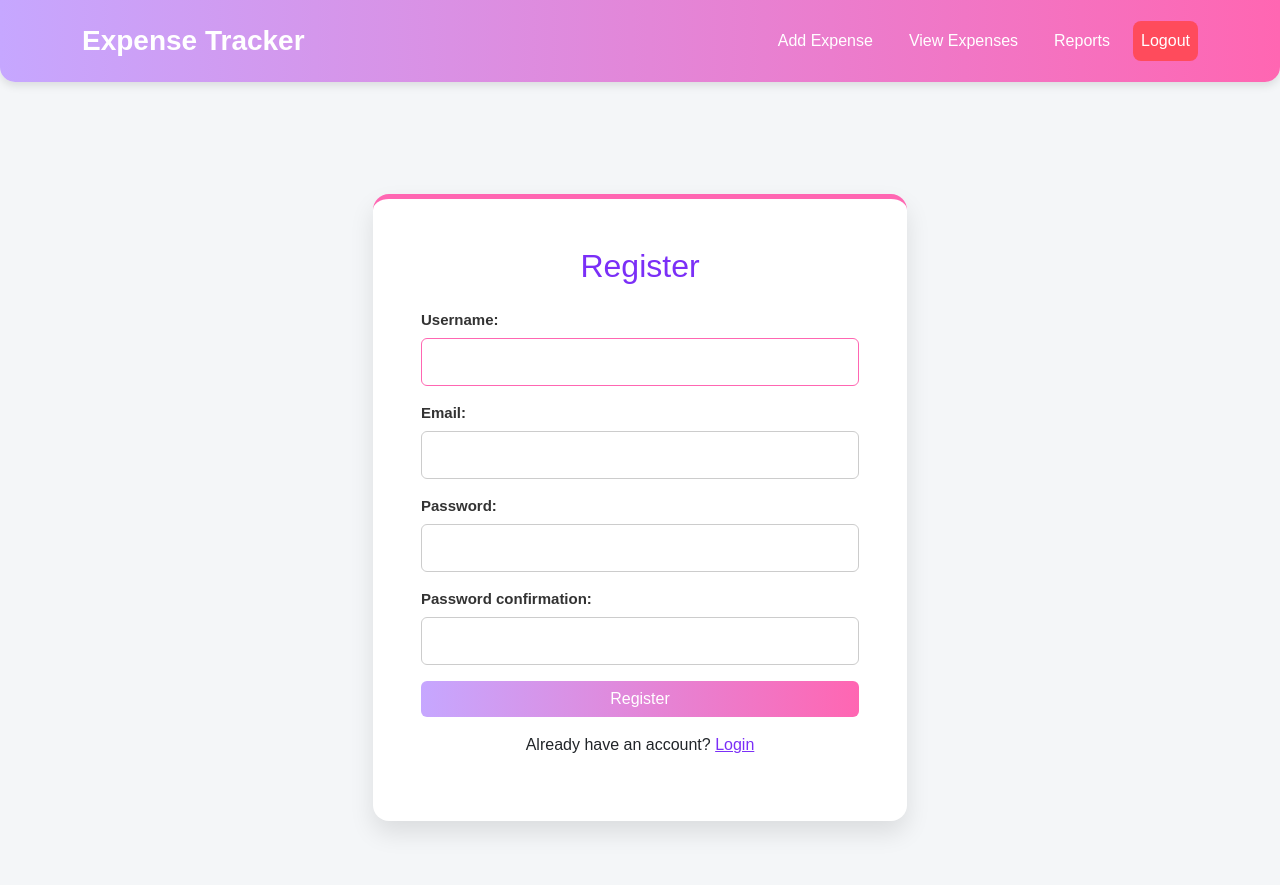
After one commit to ashishkekan/MoneyMint, a Django app: template expenses/templates/expenses/register.html in a window 1280 px wide. The commit adds this page. Run offline with Django 4.2, Linux system fonts and the light colour scheme; the template is opened without the code that fills it: values that come from a table or form of the project are taken from there, others are empty; a user stored in the database is signed in.

Commit message:
Fixed css and styling and added register proper css fields

```diff
--- /dev/null
+++ b/expenses/templates/expenses/base.html
@@ -0,0 +1,45 @@
+{% load static %}
+<!DOCTYPE html>
+<html lang="en">
+<head>
+    <meta charset="UTF-8">
+    <title>Expense Tracker</title>
+    <link href="https://cdn.jsdelivr.net/npm/bootstrap@5.3.0/dist/css/bootstrap.min.css" rel="stylesheet">
+    <link rel="stylesheet" href="{% static 'css/style.css' %}">
+</head>
+<body>
+
+<!-- Navbar -->
+<nav class="navbar navbar-expand-lg custom-navbar">
+  <div class="container">
+    <a class="navbar-brand" href="{% url 'dashboard' %}">Expense Tracker</a>
+    <button class="navbar-toggler" type="button" data-bs-toggle="collapse" data-bs-target="#navbarNav">
+      <span class="navbar-toggler-icon"></span>
+    </button>
+    <div class="collapse navbar-collapse" id="navbarNav">
+      {% if user.is_authenticated %}
+      <ul class="navbar-nav ms-auto">
+        <li class="nav-item"><a class="nav-link" href="{% url 'add_expense' %}">Add Expense</a></li>
+        <li class="nav-item"><a class="nav-link" href="{% url 'view_expenses' %}">View Expenses</a></li>
+        <li class="nav-item"><a class="nav-link" href="{% url 'report' %}">Reports</a></li>
+        <li class="nav-item"><a class="nav-link btn-logout" href="{% url 'logout' %}">Logout</a></li>
+      </ul>
+      {% else %}
+      <ul class="navbar-nav ms-auto">
+        <li class="nav-item"><a class="nav-link" href="{% url 'login' %}">Login</a></li>
+        <li class="nav-item"><a class="nav-link" href="{% url 'register' %}">Register</a></li>
+      </ul>
+      {% endif %}
+    </div>
+  </div>
+</nav>
+
+<!-- Main Content -->
+<div class="container main-container mt-5 p-4">
+    {% block content %}
+    {% endblock %}
+</div>
+
+<script src="https://cdn.jsdelivr.net/npm/bootstrap@5.3.0/dist/js/bootstrap.bundle.min.js"></script>
+</body>
+</html>
--- a/expenses/templates/login.html
+++ b/expenses/templates/expenses/login.html
@@ -1,4 +1,4 @@
-{% extends 'base.html' %}
+{% extends 'expenses/base.html' %}
 {% block content %}
 <div class="container">
     <h2>Login</h2>
--- /dev/null
+++ b/expenses/templates/expenses/register.html
@@ -0,0 +1,31 @@
+{% extends 'expenses/base.html' %}
+{% block content %}
+<div class="container d-flex justify-content-center align-items-center" style="min-height: 80vh;">
+    <div class="col-md-6">
+        <div class="register-container p-5">
+            <h2 class="text-center mb-4" style="color: #7b2ff7;">Register</h2>
+            <form method="post">
+                {% csrf_token %}
+                <div class="form-group mb-3">
+                    {{ form.username.label_tag }}
+                    {{ form.username }}
+                </div>
+                <div class="form-group mb-3">
+                    {{ form.email.label_tag }}
+                    {{ form.email }}
+                </div>
+                <div class="form-group mb-3">
+                    {{ form.password1.label_tag }}
+                    {{ form.password1 }}
+                </div>
+                <div class="form-group mb-3">
+                    {{ form.password2.label_tag }}
+                    {{ form.password2 }}
+                </div>
+                <button type="submit" class="btn btn-primary w-100" style="background: linear-gradient(90deg, #c6a7ff, #ff66b2); border: none;">Register</button>
+            </form>
+            <p class="mt-3 text-center">Already have an account? <a href="{% url 'login' %}" style="color: #7b2ff7;">Login</a></p>
+        </div>
+    </div>
+</div>
+{% endblock %}
--- a/expenses/views.py
+++ b/expenses/views.py
@@ -20,7 +20,7 @@ def register(request):
             return redirect("login")
     else:
         form = RegisterForm()
-    return render(request, "register.html", {"form": form})
+    return render(request, "expenses/register.html", {"form": form})
 
 
 def login_view(request):
@@ -31,7 +31,7 @@ def login_view(request):
             return redirect("dashboard")
     else:
         form = AuthenticationForm()
-    return render(request, "login.html", {"form": form})
+    return render(request, "expenses/login.html", {"form": form})
 
 
 def logout_view(request):
--- /dev/null
+++ b/static/css/style.css
@@ -0,0 +1,98 @@
+/* Reset some styles */
+body, html {
+    margin: 0;
+    padding: 0;
+    min-height: 100vh;
+    background: #f4f6f8;
+    font-family: 'Poppins', sans-serif;
+}
+
+/* Navbar Design */
+.custom-navbar {
+    background: linear-gradient(90deg, #c6a7ff, #ff66b2); /* Lightened gradient */
+    padding: 15px 30px;
+    border-bottom-left-radius: 15px;
+    border-bottom-right-radius: 15px;
+    box-shadow: 0 4px 8px rgba(0,0,0,0.1);
+}
+
+.navbar-brand {
+    font-weight: bold;
+    font-size: 28px;
+    color: #fff !important;
+}
+
+.nav-link {
+    color: #ffffff !important;
+    font-size: 16px;
+    margin-left: 20px;
+    transition: color 0.3s ease;
+}
+
+.nav-link:hover {
+    color: #d1d8ff !important;
+}
+
+/* Logout Button Special Style */
+.btn-logout {
+    background: #ff4b5c;
+    padding: 8px 18px;
+    border-radius: 8px;
+    margin-left: 15px;
+    font-weight: 500;
+    color: #ffffff !important;
+    transition: background 0.3s ease;
+}
+
+.btn-logout:hover {
+    background: #ff1e36;
+}
+
+/* Register container */
+.register-container {
+    background-color: #fff;
+    padding: 35px;
+    max-width: 650px;
+    margin: 40px auto;
+    border-radius: 16px;
+    box-shadow: 0 12px 24px rgba(0, 0, 0, 0.1);
+    border-top: 5px solid #ff66b2;
+}
+
+/* Fields container */
+.form-group {
+    margin-bottom: 20px;
+}
+
+.form-group label {
+    display: block;
+    font-weight: bold;
+    margin-bottom: 6px;
+    color: #333;
+    font-size: 15px;
+}
+
+.form-group input {
+    width: 100%;
+    padding: 12px;
+    border: 1px solid #ccc;
+    border-radius: 6px;
+    font-size: 15px;
+    transition: border-color 0.3s;
+}
+
+.form-group input:focus {
+    border-color: #ff66b2;
+    outline: none;
+}
+
+/* Responsive navbar */
+@media (max-width: 768px) {
+    .navbar-brand {
+        font-size: 24px;
+    }
+    .nav-link {
+        margin-left: 10px;
+        font-size: 14px;
+    }
+}
```
Also changed, not shown: expense_tracker/settings.py (+8 -2 lines), expenses/templates/base.html (deleted, +0 -31 lines), expenses/templates/register.html (deleted, +0 -12 lines), expenses/templates/expenses/add_expense.html (renamed from expenses/templates/add_expense.html), expenses/templates/expenses/dashboard.html (renamed from expenses/templates/dashboard.html), expenses/templates/expenses/report.html (renamed from expenses/templates/report.html), expenses/templates/expenses/view_expenses.html (renamed from expenses/templates/view_expenses.html).
